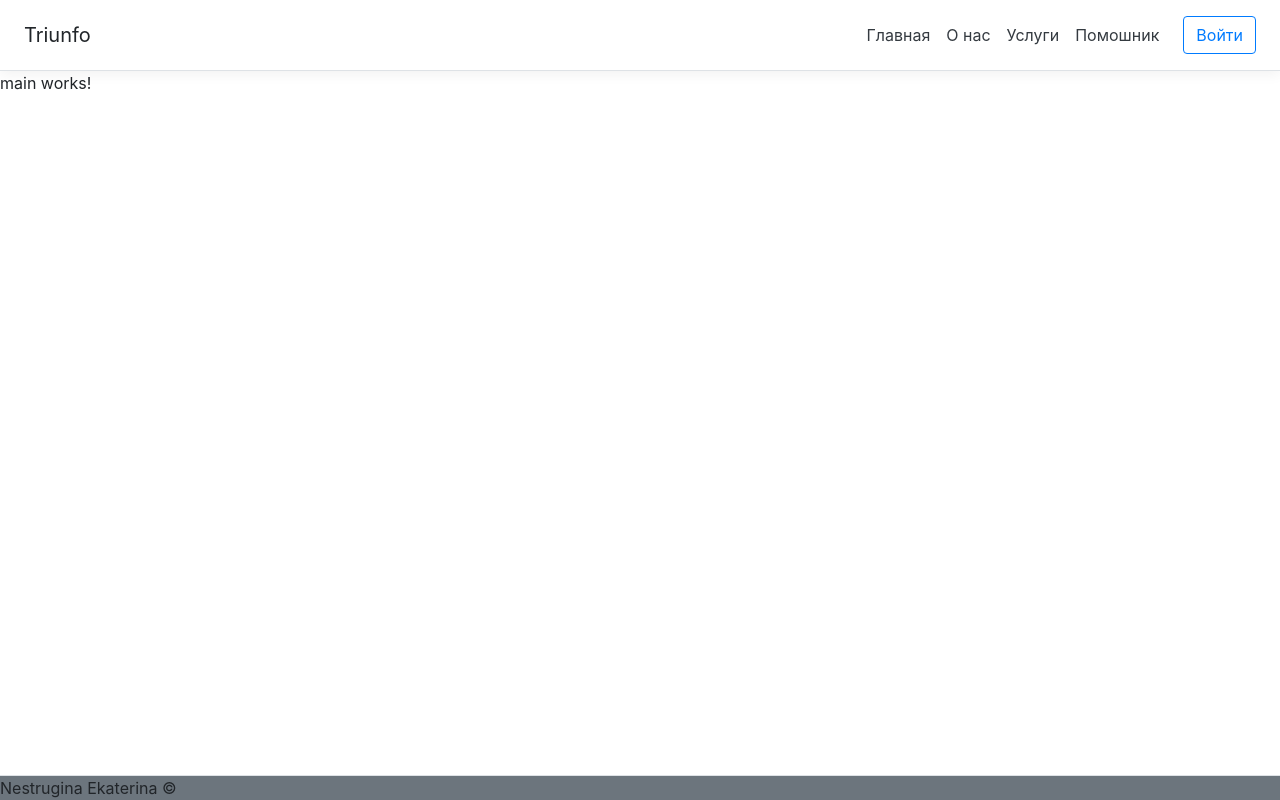
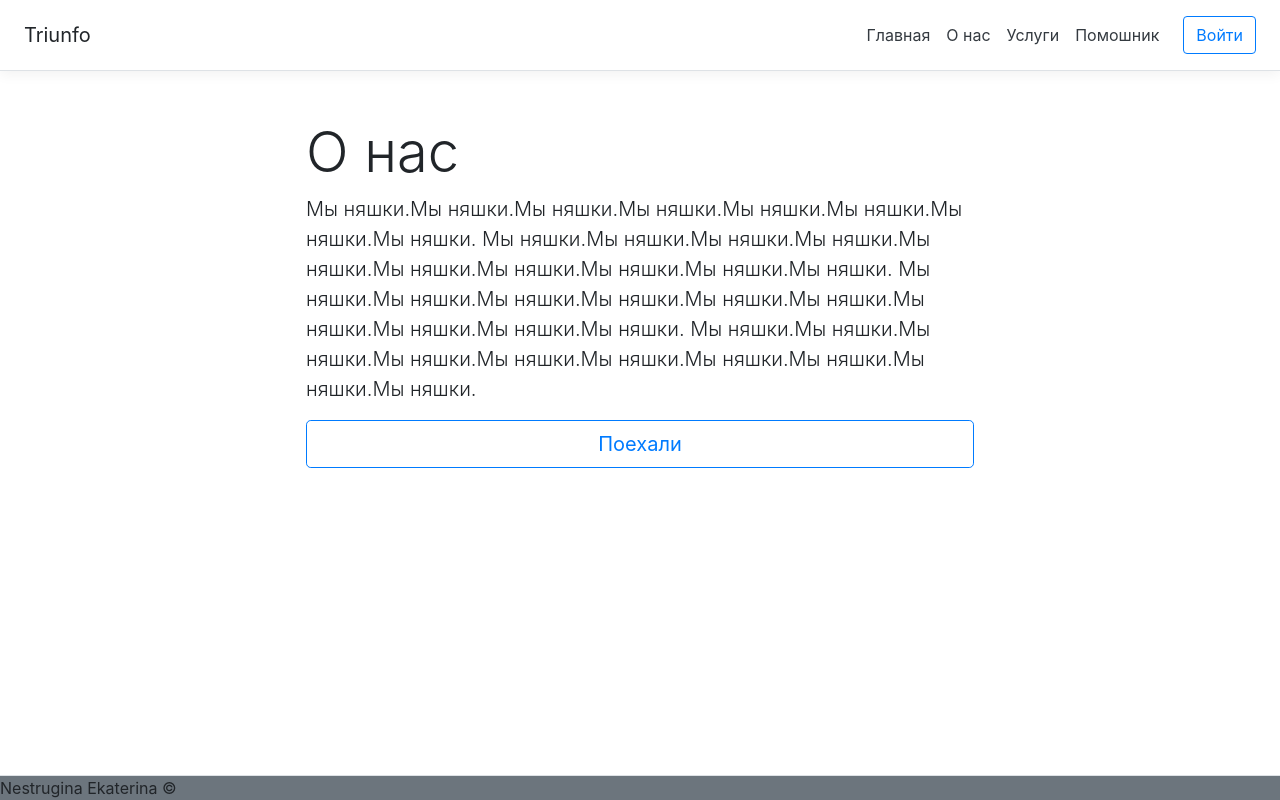
Before and after one commit to Andrey104/triunfo, an Angular app: page / in a window 1280 px wide. Built offline with nearby package versions, Linux system fonts and the light colour scheme.

Commit message:
main page

```diff
--- a/src/app/main/main.component.html
+++ b/src/app/main/main.component.html
@@ -1,3 +1,11 @@
-<p>
-  main works!
-</p>
+<div class="pricing-header px-3 py-3 pt-md-5 pb-md-4 mx-auto">
+  <h2 class="display-4">О нас</h2>
+  <p class="lead">Мы няшки.Мы няшки.Мы няшки.Мы няшки.Мы няшки.Мы няшки.Мы няшки.Мы няшки.
+    Мы няшки.Мы няшки.Мы няшки.Мы няшки.Мы няшки.Мы няшки.Мы няшки.Мы няшки.Мы няшки.Мы няшки.
+    Мы няшки.Мы няшки.Мы няшки.Мы няшки.Мы няшки.Мы няшки.Мы няшки.Мы няшки.Мы няшки.Мы няшки.
+    Мы няшки.Мы няшки.Мы няшки.Мы няшки.Мы няшки.Мы няшки.Мы няшки.Мы няшки.Мы няшки.Мы няшки.</p>
+  <button routerLink="add" type="button" class="btn btn-lg btn-block btn-outline-primary">
+    Поехали
+  </button>
+
+</div>
```
